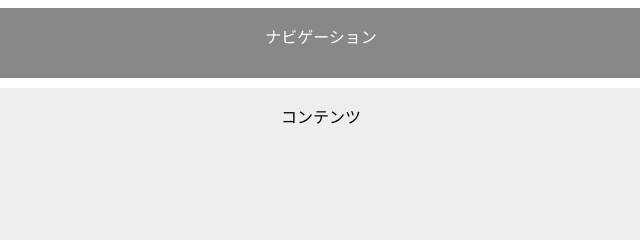
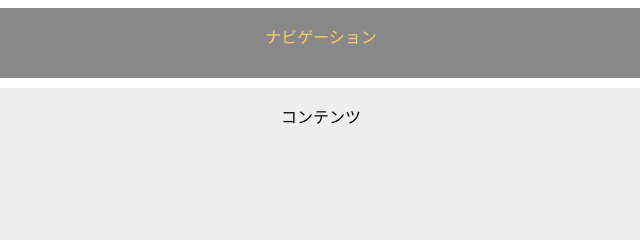
Before and after one commit to Ashinourando/homepage, a plain HTML site: page index.html in a window 1280 px wide. Shown: the top 240 px of the page, 319-959 px from the left. Drawn offline with Linux system fonts and the light colour scheme; files that its build step writes are made by us from their sources.

Commit message:
Update topNavigation.css

```diff
--- a/topNavigation.css
+++ b/topNavigation.css
@@ -7,7 +7,7 @@
     height: 70px;
     text-align: center;
     background-color: #888;
-    color: #fff;
+    color: #fdd059;
 }
 .content{
     flex: 1;
```
